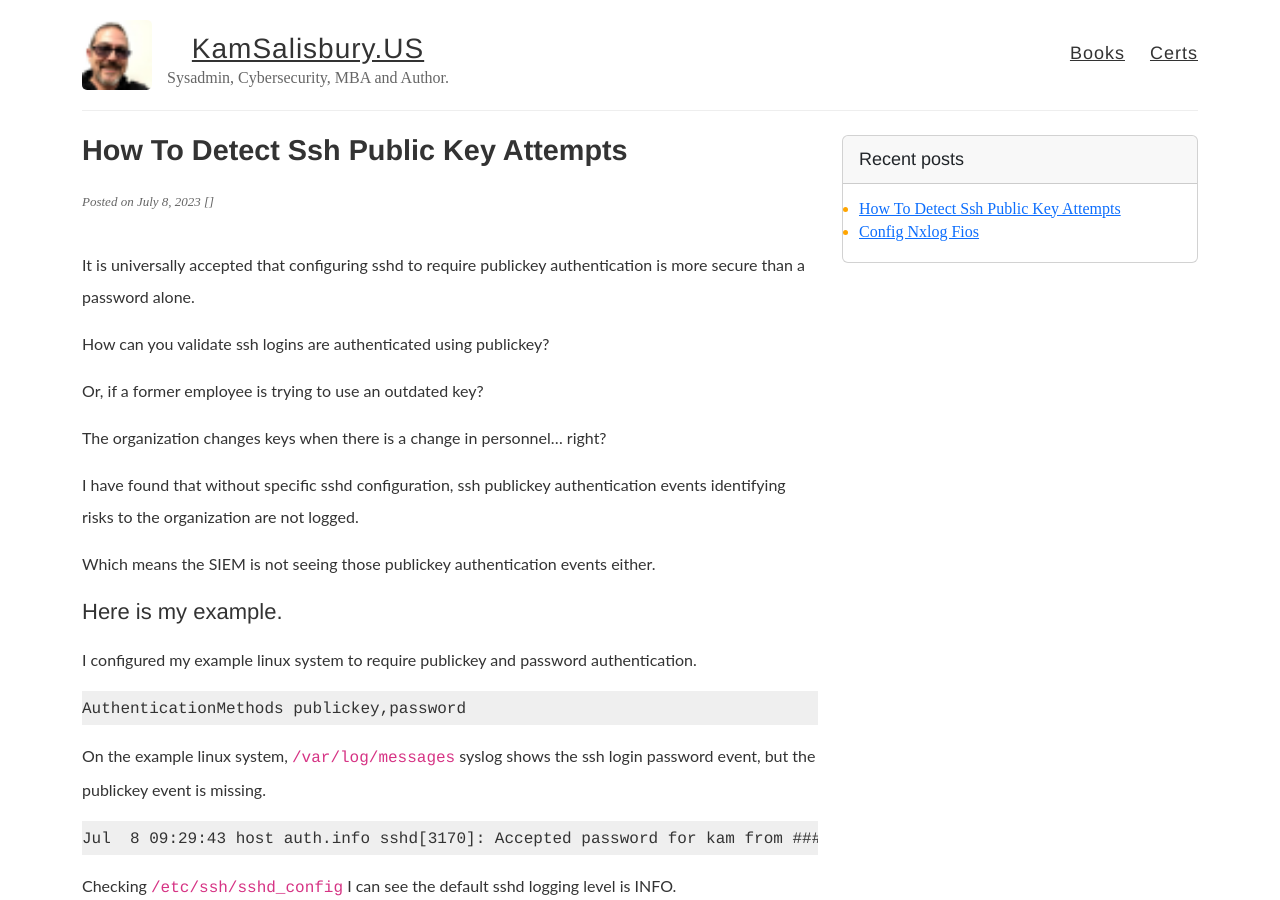
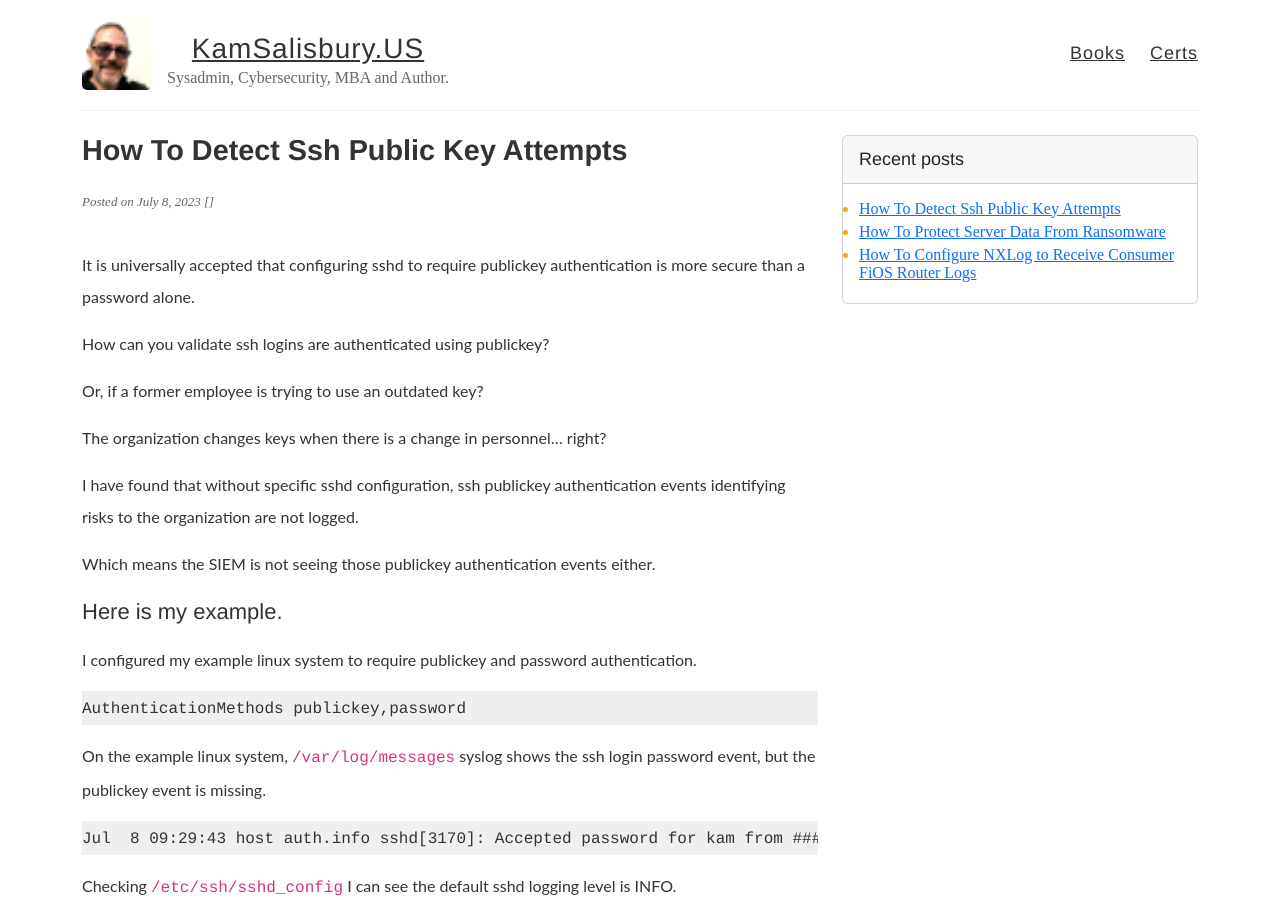
Before and after one commit to kamsalisbury/kamsalisbury.github.io, a Jekyll site: the page built from _posts/2023-07-08-Sshd-Publickey-Logins-Not-Logged.md, in a window 1280 px wide and 900 px high. Built offline with Jekyll 4.4.1, drawn with Linux system fonts in a browser that asks for light colours; nearby versions of some CDN libraries; some of the changed lines change nothing that is shown.

Commit message:
Update content

````diff
--- a/_posts/2018-04-04-Config-NXLog-FiOS.md
+++ b/_posts/2018-04-04-Config-NXLog-FiOS.md
@@ -1,8 +1,9 @@
 ---
 layout: post
+title: How To Configure NXLog to Receive Consumer FiOS Router Logs
 ---
 
-Log aggregators are an important part of cybersecurity management, compliance and monitoring. The powerful utility [NXLOG Community Edition](https://nxlog.co/products/nxlog-community-edition) is an excellent solution for receiving syslog messages from 1+ hosts and can even receive (and send) TCP SSL messages.
+Log aggregators are an important part of cybersecurity management, compliance and monitoring. The powerful utility [NXLOG Community Edition](https://nxlog.co/products/nxlog-community-edition) is an excellent solution for receiving syslog messages from 1+ hosts.
 
 While the NXLog documentation is well written, the exact configuration needed for a common FiOS router was not obvious.
 
--- /dev/null
+++ b/_posts/2020-10-16-Execute-RClone-Backups-From-Azure-Runbooks.md
@@ -0,0 +1,21 @@
+---
+layout: post
+title: How To Protect Server Data From Ransomware
+---
+
+[Rclone v1.53.1](https://rclone.org) supports encrypting rclone's configuration, adding additional local security to securing off site backups. Using Azure Automation reduces complexity and simplifies offsite backup job monitoring.
+
+## Here a guide
+
+1. The Rclone website explains installation and configuration of the utility but it is not obvious that during configuration you can choose to protect the configuration with a password.
+2. [Azure Automation](https://docs.microsoft.com/en-us/azure/automation/automation-intro) provides the service to store the rclone backup script (in Azure speak, a runbook).
+3. In the Azure Automation object, Variables blade, add a variable. ```Name = RCLONE_CONFIG_PASS, Type = Encrypted, Value = 'password you set in rclone config'```
+4. Running the rclone backup script on physical hosts and VMs on premises means using an [Azure Hybrid Worker](https://docs.microsoft.com/en-us/azure/automation/automation-hybrid-runbook-worker). It is not obvious that you will need to onboard a hybrid worker for each non-domain joined host/VM because the script will run in the same security context of the hybrid worker, on that specific host/VM. Azure supports creating multiple hybrid workers and assigning each single hybrid worker to a hybrid worker group.
+5. In the PowerShell runbook, add ```$env:RCLONE_CONFIG_PASS = (Get-AutomationVariable -Name 'RCLONE_CONFIG_PASS')``` to set the rclone config password for each script run. This step avoids exposing the password in your runbook code, enables a single place to update the password for multiple runbooks, enables having multiple rclone config passwords by assigning one to each differently named variable, avoids leaving the password exposed in a script or in local host variables after the script has ran.
+6. Rclone will use slightly different flags (parameters) depending on the offsite storage being used. Here is an example to get started ```Invoke-Expression -Command "c:\path\to\rclone.exe sync E:\DataToOffsite OFFSITE:BUCKET/Folder --config c:\path\to\.config\rclone\rclone.conf --skip-links --fast-list --transfers 32 --log-file c:\path\to\optional\rclone.log --log-level ERROR"```
+7. Link the runbook to an automation schedule, then monitor for failures using Azure Log Analytics and Azure Alerts
+
+###### Notes
+
+1. Other offsite backup options exist. This solution is purposely minimal and leverages cloud automation.
+2. I recommend [Backblaze](https://www.backblaze.com/b2/cloud-storage.html) (Non-affiliate link) as a cost effective offsite backup location.
--- a/_posts/2023-07-08-Sshd-Publickey-Logins-Not-Logged.md
+++ b/_posts/2023-07-08-Sshd-Publickey-Logins-Not-Logged.md
@@ -1,10 +1,7 @@
 ---
 layout: post
-lang: en
 title: How To Detect Ssh Public Key Attempts
 description: Without additional configuration, your SIEM is missing publikey login events
-categories: [Cybersecurity, Ssh]
-#image: image-link #this appears on share cards in social media
 ---
 
 It is universally accepted that configuring sshd to require publickey authentication is more secure than a password alone.
````
